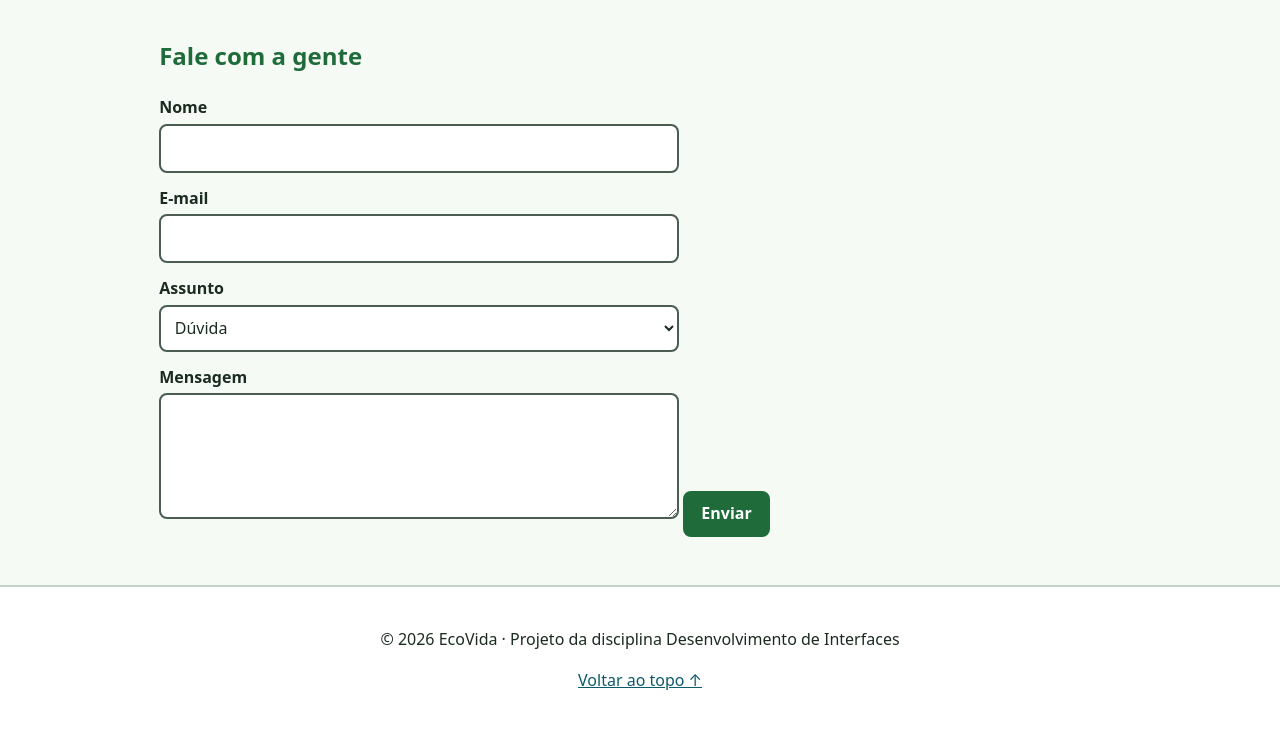
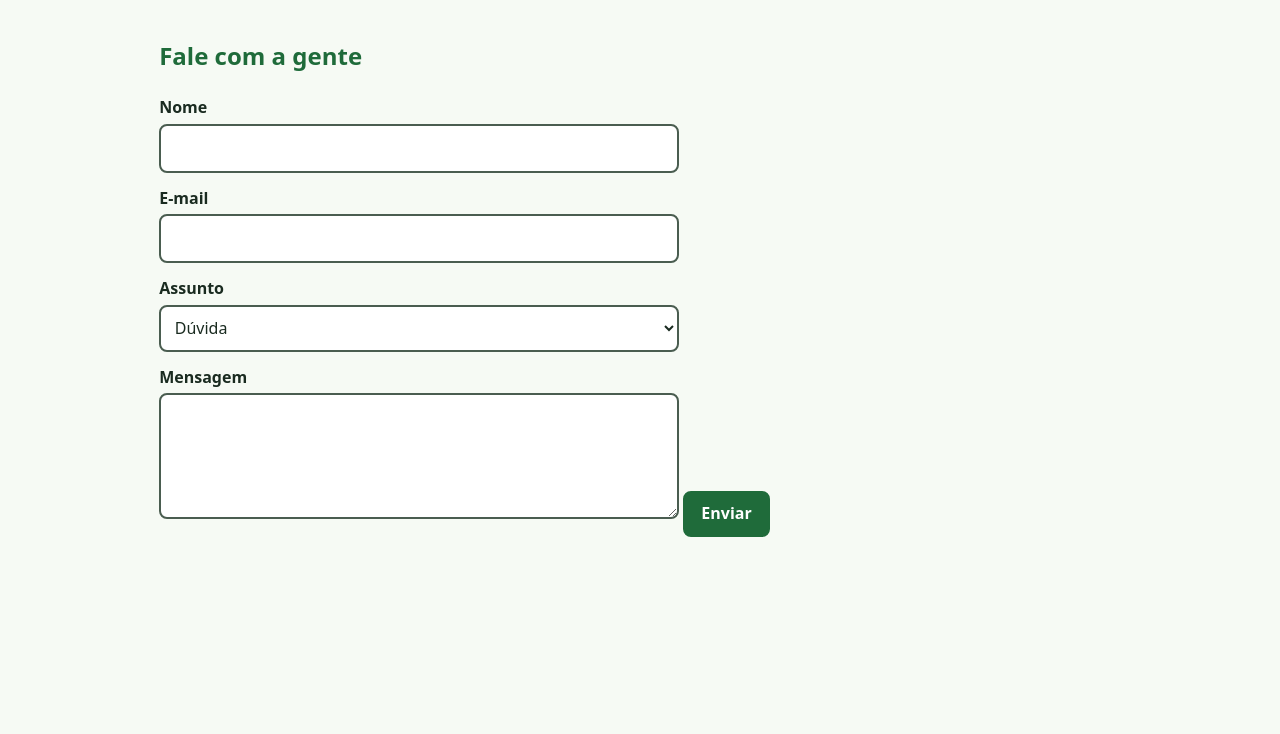
Before and after one commit to pedronrocha-lgtm/Projeto-Final---DI, a plain HTML site: page index.html in a window 1280 px wide. Shown: the part 2229-2963 px from the top of the page. After the commit the page ends 2806 px from the top, so only its background shows below. Drawn offline with Linux system fonts and the light colour scheme.

Commit message:
Update 1.1 index.html

```diff
--- a/index.html
+++ b/index.html
@@ -85,11 +85,6 @@
   </section>
 </main>
 
-<footer>
-  <p>© 2026 EcoVida · Projeto da disciplina Desenvolvimento de Interfaces</p>
-  <p><a href="#main">Voltar ao topo ↑</a></p>
-</footer>
-
 <dialog id="login" aria-labelledby="lt">
   <form id="fLogin" novalidate>
     <h2 id="lt">Entrar</h2>
```
